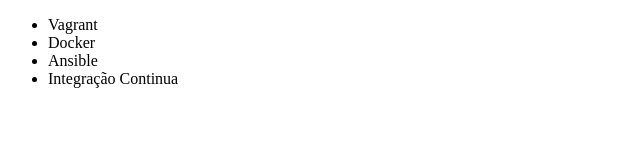
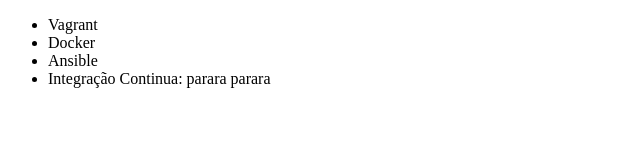
Before and after one commit to IngridAlmeida/Alura-GIT, a plain HTML site: page index.html in a window 1280 px wide. Shown: the full height of the page, 0-640 px from the left. Drawn offline with Linux system fonts and the light colour scheme.

Commit message:
Renomeando curso integração continua

```diff
--- a/index.html
+++ b/index.html
@@ -9,7 +9,7 @@
         <li>Vagrant</li>
         <li>Docker</li>
         <li>Ansible</li>
-        <li>Integração Continua</li>
+        <li>Integração Continua: parara parara</li>
     </ul>
 </body>
 </html>
```
